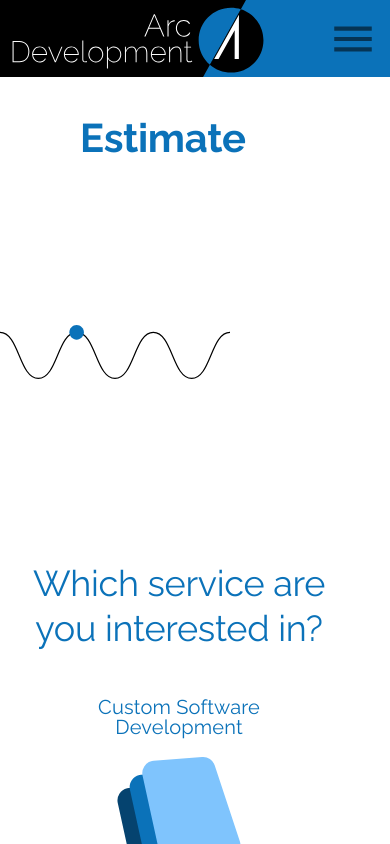
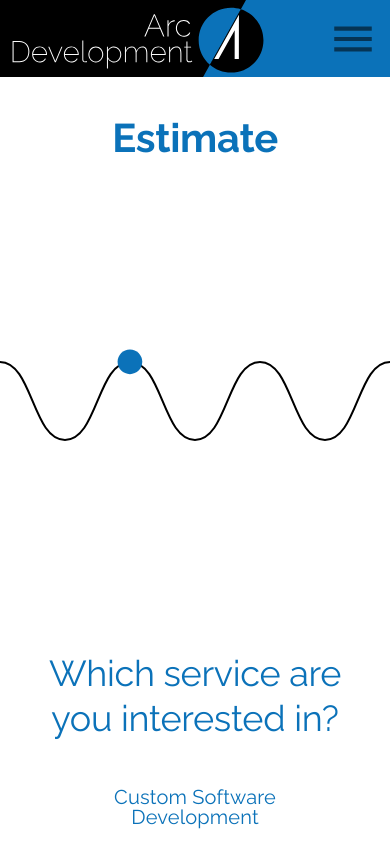
Before and after one commit to jeromeski/aceevolution, a React (Create React App) app: page /estimate in a window 390 px wide. Shown: the top 844 px of the page. Built offline with nearby package versions, Linux system fonts and the light colour scheme.

Commit message:
Responsive Design Continued

```diff
--- a/src/components/Estimate.js
+++ b/src/components/Estimate.js
@@ -11,7 +11,9 @@
   IconButton,
   Dialog,
   DialogContent,
-  TextField
+  TextField,
+  useMediaQuery,
+  Hidden
 } from '@material-ui/core';
 
 import check from '../assets/check.svg';
@@ -61,7 +63,8 @@
   },
   message: {
     border: `2px solid ${theme.palette.common.blue}`,
-    marginTop: '5em',
+    marginTop: '3em',
+    marginBottom: '2em',
     borderRadius: 5
   },
   specialText: {
@@ -327,9 +330,13 @@
   }
 ];
 
+// RSC ============================================================
+
 const Estimate = () => {
   const classes = useStyles();
   const theme = useTheme();
+  const matchesSM = useMediaQuery(theme.breakpoints.down('sm'));
+  const matchesMD = useMediaQuery(theme.breakpoints.down('md'));
 
   const [name, setName] = useState('');
   const [email, setEmail] = useState('');
@@ -522,28 +529,25 @@
       cost *= userCost.cost;
     }
     setTotal(cost);
-    console.log(cost);
   };
 
   const getPlatforms = () => {
-    let newPlatforms = [];
-
     if (questions.length > 2) {
+      let newPlatforms = [];
       questions
         .filter(
           question =>
             question.title === 'Which platforms do you need supported?'
         )
-        .map(question => question.options.filter(option => option.selected))
+        .map(question => question.options.filter(option => option.selected))[0]
         .map(option => newPlatforms.push(option.title));
       setPlatforms(newPlatforms);
     }
   };
 
   const getFeatures = () => {
-    let newFeatures = [];
-
     if (questions.length > 2) {
+      let newFeatures = [];
       questions
         .filter(
           question => question.title === 'Which features do you expect to use?'
@@ -586,7 +590,11 @@
 
   const softwareSelection = (
     <Grid container direction='column'>
-      <Grid item container alignItems='center' style={{marginBottom: '1.25em'}}>
+      <Grid
+        item
+        container
+        alignItems='center'
+        style={{ marginBottom: '1.25em' }}>
         <Grid item xs={2}>
           <img src={check} alt='checkmark' />
         </Grid>
@@ -623,7 +631,11 @@
           </Typography>
         </Grid>
       </Grid>
-      <Grid item container alignItems='center' style={{marginBottom: '1.25em'}}>
+      <Grid
+        item
+        container
+        alignItems='center'
+        style={{ marginBottom: '1.25em' }}>
         <Grid item xs={2}>
           <img src={check} alt='checkmark' />
         </Grid>
@@ -674,7 +686,7 @@
   );
 
   const websiteSelection = (
-    <Grid container direction='column'>
+    <Grid container direction='column' style={{marginTop: '14em'}}>
       <Grid item container alignItems='center'>
         <Grid item xs={2}>
           <img src={check} alt='checkmark' />
@@ -693,11 +705,23 @@
 
   return (
     <Grid container direction='row'>
-      <Grid item container direction='column' lg wrap='nowrap'>
-        <Grid item style={{ marginTop: '2em', marginLeft: '5em' }}>
-          <Typography variant='h2'>Estimate</Typography>
+      <Grid
+        item
+        container
+        direction='column'
+        lg
+        wrap='nowrap'
+        alignItems={matchesMD ? 'center' : undefined}>
+        <Grid
+          item
+          style={{ marginTop: '2em', marginLeft: matchesMD ? 0 : '5em' }}>
+          <Typography variant='h2' align={matchesMD ? 'center' : undefined}>
+            Estimate
+          </Typography>
         </Grid>
-        <Grid item style={{ marginRight: '10em', maxWidth: '50em' }}>
+        <Grid
+          item
+          style={{ marginRight: matchesMD ? 0 : '10em', maxWidth: '50em' }}>
           <Lottie
             options={defaultOptions}
             isStopped
@@ -712,7 +736,7 @@
         container
         direction='column'
         lg
-        style={{ marginRight: '2em', marginBottom: '25em' }}
+        style={{ marginRight: matchesMD ? 0 : '2em', marginBottom: '25em' }}
         alignItems='center'>
         {questions
           .filter(question => question.active)
@@ -726,7 +750,9 @@
                     fontSize: '2.25rem',
                     fontWeight: 500,
                     marginTop: '5em',
-                    lineHeight: 1.25
+                    lineHeight: 1.25,
+                    marginLeft: matchesSM ? '1em' : 0,
+                    marginRight: matchesSM ? '1em' : 0
                   }}>
                   {question.title}
                 </Typography>
@@ -753,6 +779,7 @@
                       borderRadius: 0,
                       display: 'grid',
                       textTransform: 'none',
+                      marginBottom: matchesSM ? '1.5em' : 0,
                       backgroundColor: option.selected
                         ? theme.palette.common.orange
                         : null
@@ -832,16 +859,22 @@
         open={dialogOpen}
         onClose={() => setDialogOpen(false)}
         fullWidth
-        maxWidth='lg'>
+        fullScreen={matchesSM}
+        maxWidth='lg'
+        style={{ zIndex: 1302 }}>
         <Grid container justify='center'>
-          <Grid item>
+          <Grid item style={{ marginTop: '1em', marginBottom: '1em' }}>
             <Typography variant='h2' align='center'>
               Estimate
             </Typography>
           </Grid>
         </Grid>
         <DialogContent>
-          <Grid container justify='space-around'>
+          <Grid
+            container
+            justify='space-around'
+            direction={matchesSM ? 'column' : 'row'}
+            alignItems={matchesSM ? 'center' : undefined}>
             <Grid
               item
               container
@@ -892,13 +925,13 @@
                 />
               </Grid>
               <Grid item>
-                <Typography variant='body1' paragraph>
+                <Typography variant='body1' align={matchesSM ? 'center': undefined} paragraph>
                   We can create this digital solution for an estimated
                   <span className={classes.specialText}>
                     &nbsp;${total.toFixed(2)}
                   </span>
                 </Typography>
-                <Typography variant='body1' paragraph>
+                <Typography variant='body1' align={matchesSM ? 'center': undefined} paragraph>
                   Fill out your name, number and email, place your request, and
                   we'll get back to you withy details moving forward and a final
                   price.{' '}
@@ -909,11 +942,14 @@
               item
               container
               direction='column'
+              alignItems={matchesSM ? 'center' : undefined}
               md={5}
               style={{ maxWidth: '30em' }}>
-              <Grid item>
-                {questions.length > 2 ? softwareSelection : websiteSelection}
-              </Grid>
+              <Hidden smDown>
+                <Grid item>
+                  {questions.length > 2 ? softwareSelection : websiteSelection}
+                </Grid>
+              </Hidden>
               <Grid item>
                 <Button variant='contained' className={classes.estimateButton}>
                   Place Request
@@ -924,6 +960,16 @@
                   />
                 </Button>
               </Grid>
+              <Hidden mdUp>
+                <Grid item style={{marginBottom: matchesSM ? '5em' : 0}}>
+                  <Button
+                    style={{ fontWeight: 300 }}
+                    color='primary'
+                    onClick={() => setDialogOpen(false)}>
+                    Cancel
+                  </Button>
+                </Grid>
+              </Hidden>
             </Grid>
           </Grid>
         </DialogContent>
```
